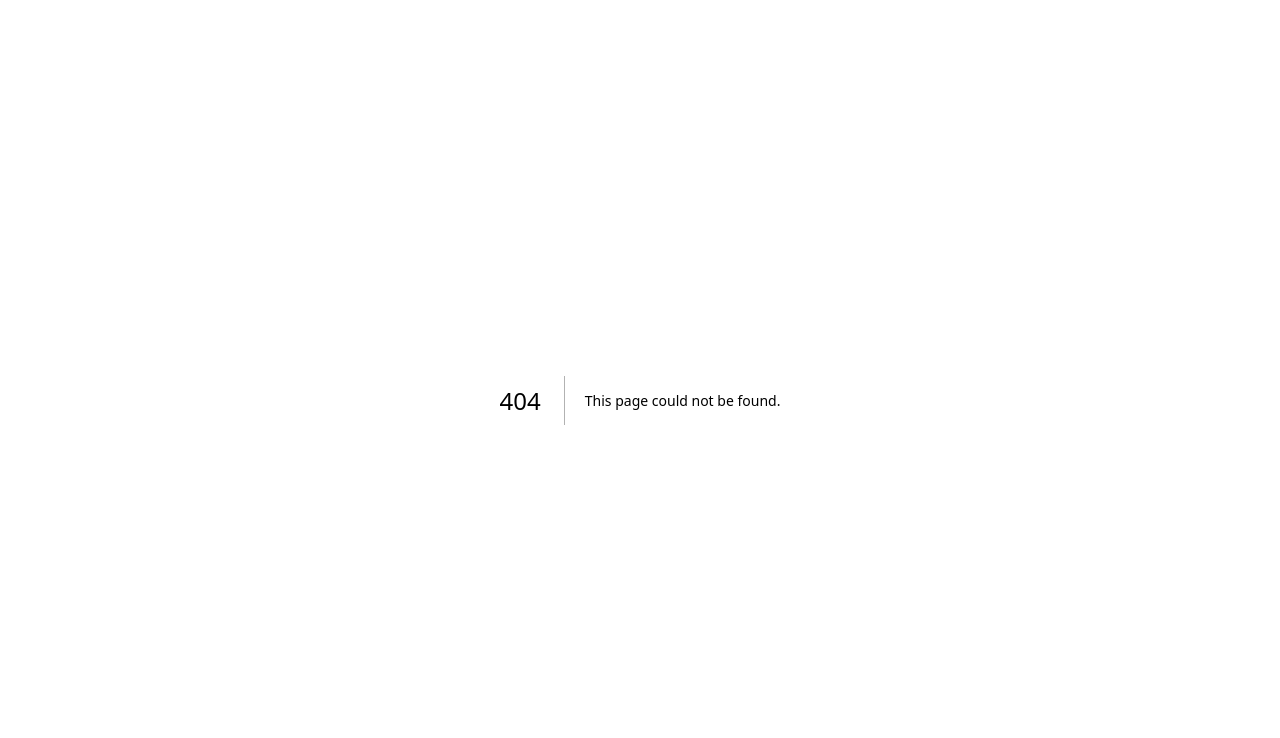
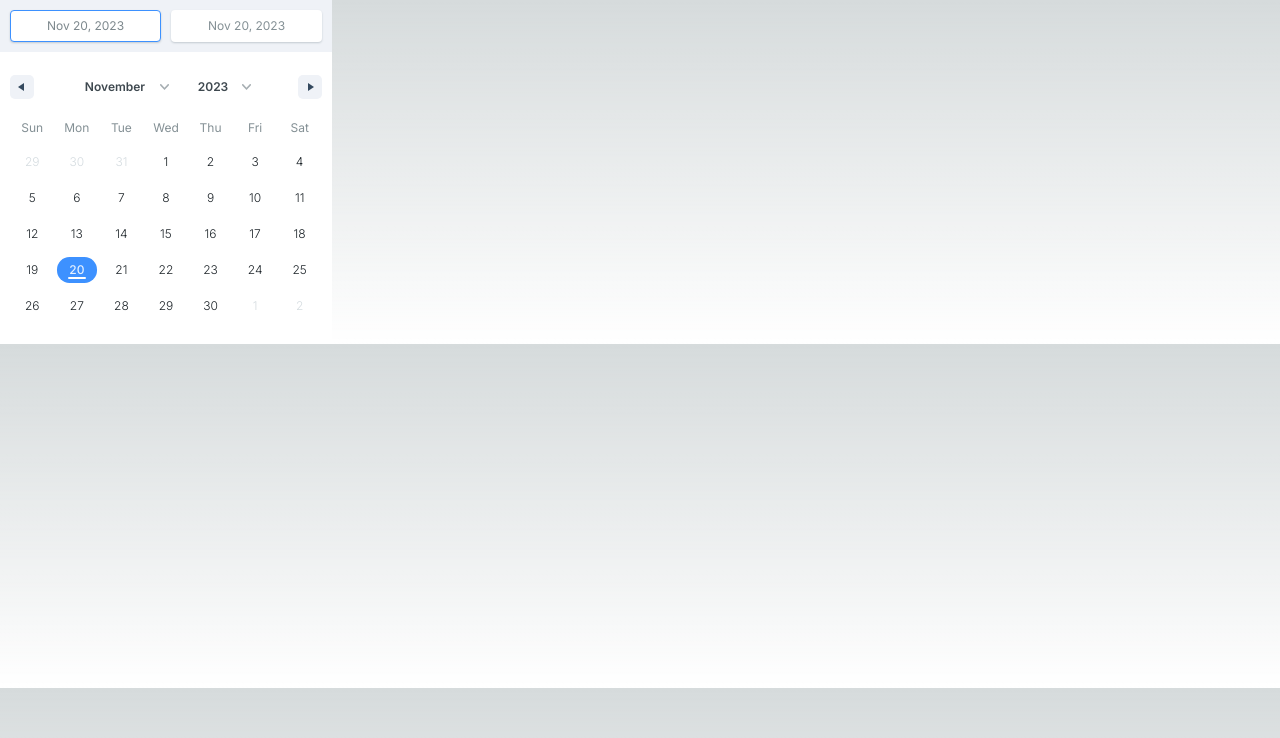
Before and after one commit to XiaolongWang-Rocky/next-sandbox, a Next.js app: page /date-range-picker in a window 1280 px wide. Before the commit this address had no page. Shown: the top 738 px of the page. Built offline with nearby package versions, Linux system fonts and the light colour scheme.

Commit message:
date range picker demo

```diff
--- /dev/null
+++ b/src/app/(pages)/date-range-picker/page.tsx
@@ -0,0 +1,25 @@
+'use client'
+import React, {useState} from 'react'
+import { DateRange } from 'react-date-range'
+import 'react-date-range/dist/styles.css'; // main style file
+import 'react-date-range/dist/theme/default.css'; // theme css file
+
+export default function Page() {
+    const [dateRange, setDateRange] = useState([
+        {
+          startDate: new Date(),
+          endDate: new Date(),
+          key: 'selection'
+        }
+    ]);
+
+    console.log(dateRange[0]?.startDate?.toISOString())
+    console.log(dateRange[0]?.endDate?.toISOString())
+
+    return <DateRange
+    editableDateInputs={true}
+    onChange={item => setDateRange([item.selection])}
+    moveRangeOnFirstSelection={false}
+    ranges={dateRange}
+    />
+}
```
Also changed, not shown: package.json (+7 -5 lines), 1 other file (tests, documents, lock files or other folders).
